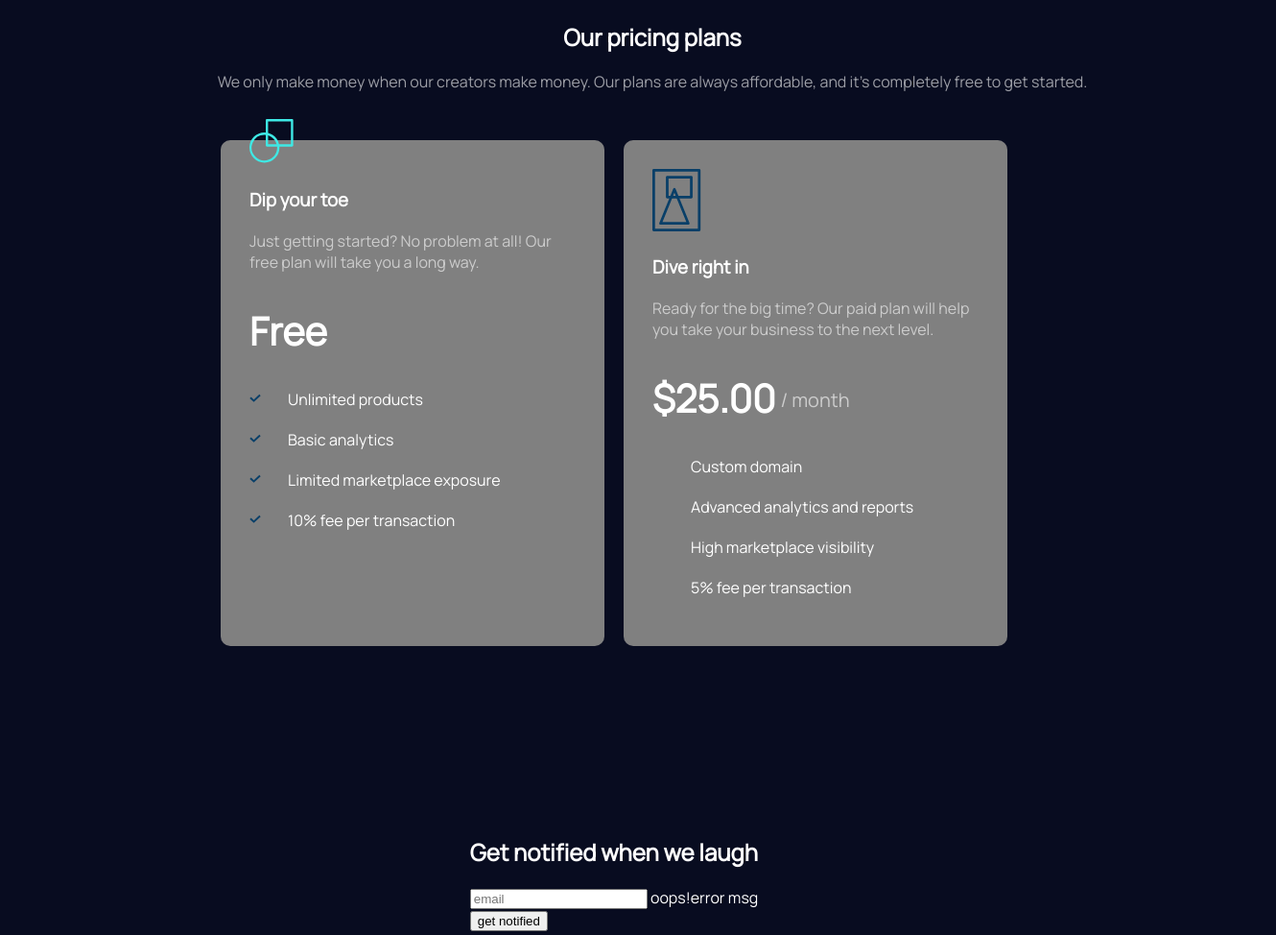
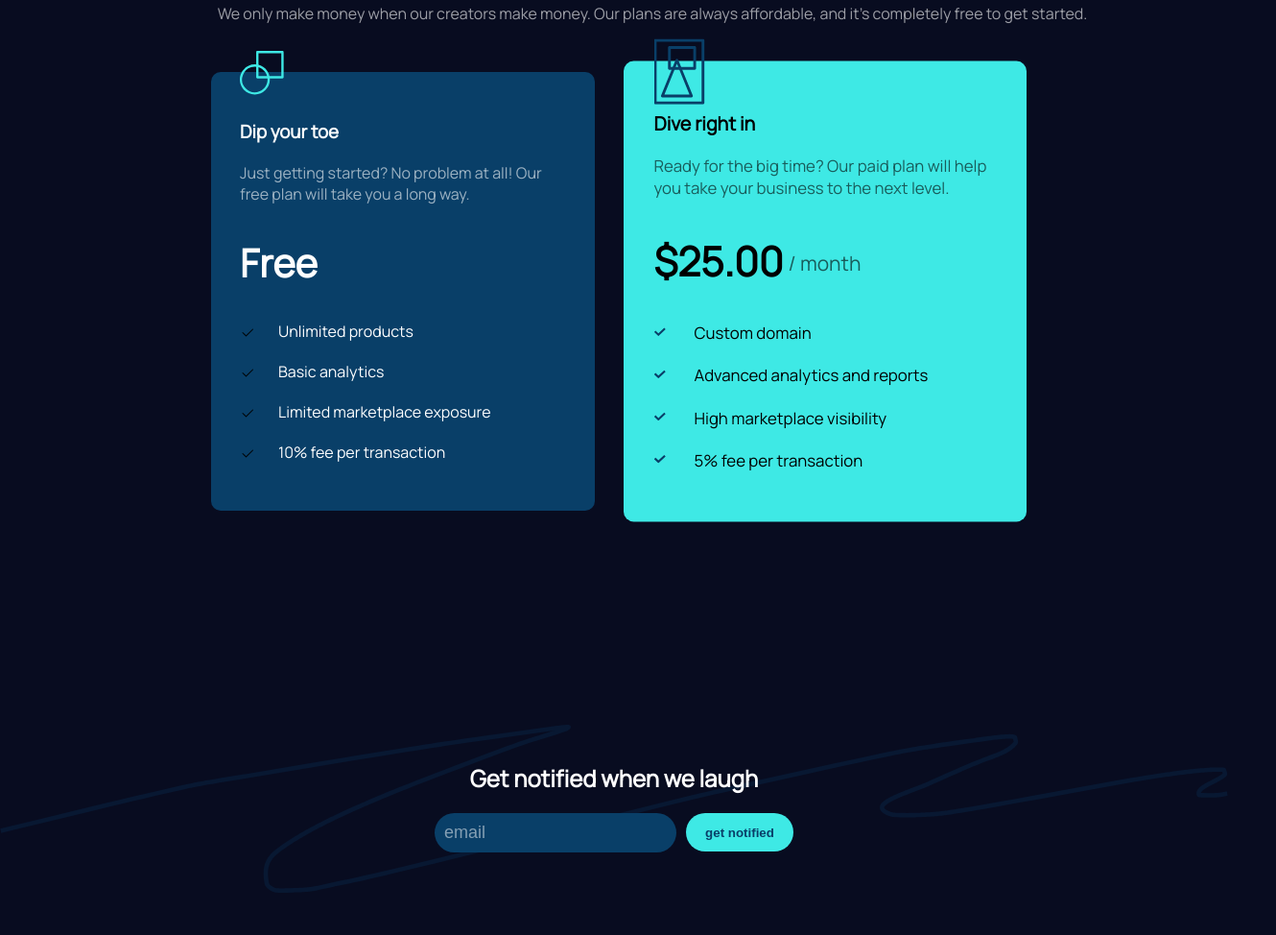
Before and after one commit to Upshur06/Maker-landing-page, a plain HTML site: page index.html in a window 1280 px wide. Shown: the part 1119-2093 px from the top of the page at 96% size, 1330 px wide, since content can reach past the window. Drawn offline with Linux system fonts and the light colour scheme.

Commit message:
css footer

```diff
--- a/css/styles.css
+++ b/css/styles.css
@@ -5,6 +5,7 @@ body{
     background-color:#080C20;
     color: white;
     font-family: 'Manrope', sans-serif;
+    overflow-x: hidden;
 }
 
 p{
@@ -31,6 +32,16 @@ p{
     justify-content: space-between;
 }
 
+#left{
+    position: absolute;
+    left: -20px;
+}
+
+#right{
+    position: absolute;
+    right: -50px;
+}
+
 .banner_content{
     width: 33%;
     display: flex;
@@ -41,6 +52,7 @@ p{
     background-repeat: no-repeat;
     background-size: contain;
     background-position: center;
+    margin: auto;
 }
 
 .banner_content h1{
@@ -70,7 +82,6 @@ p{
 
 .features div{
     width: 250px;
-
 }
 
 .features div:nth-child(even){
@@ -142,51 +153,68 @@ li{
 }
 
 #free{
-    /* background-color: #093F68; */
+    background-color: #093F68;
 }
 
 #paid{
-    /* background-color: #3EE9E5; */
-    /* color: black; */
-    /* margin-left: 30px; */
-    /* transform: scale(1.05); */
+    background-color: #3EE9E5;
+    color: black;
+    margin-left: 30px;
+    transform: scale(1.05);
 }
 
 #paid #icon{
-    /* top: -35; */
+    top: -35;
 }
 
 .footer{
-    /* padding: 5%; */
-    /* width: 100%; */
-    /* box-sizing: border-box; */
-    /* display: flex; */
-    /* flex-direction: column; */
-    /* justify-content: center; */
-    /* align-items: center; */
-
+    padding: 5%;
+    width: 100%;
+    box-sizing: border-box;
+    display: flex;
+    flex-direction: column;
+    justify-content: center;
+    align-items: center;
+    background-image: url('../assests/bg-footer-squiggle.svg');
+    background-repeat: no-repeat;
+    background-size: contain;
+    background-position: center;
 }
 
 .footer div{
-    /* display: flex; */
+    display: flex;
 }
 
-.error{
-    /* visibility: hidden; */
+#error{
+    visibility: hidden;
 }
 
 .footer #input_container{
-    /* display: flex; */
-    /* flex-direction: column; */
+    display: flex;
+    flex-direction: column;
 }
 
 .footer input{
-    /* outline: none; */
-    /* border: none; */
-    /* background-color: #093F68; */
-    /* color: white; */
+    outline: none;
+    border: none;
+    background-color: #093F68;
+    color: white;
+    font-size: 18px;
+    padding: 10px;
+    border-radius: 30px;
 }
 
-/* ::placeholder{
+.footer button{
+    outline: none;
+    border: none;
+    background-color: #3EE9E5;
+    color: #093F68;
+    font-weight: bold;
+    border-radius: 30px;
+    height: 40px;
+    margin-left: 10px;
+    padding: 0 20px;
+}
+::placeholder{
     color: rgba(255,255,255,0.5);
-} */
+}
--- a/index.html
+++ b/index.html
@@ -16,16 +16,15 @@
 
         <!-- top banner -->
         <div class="banner">
-            <img src='./assests/illustration-hero-left.svg' alt="">
+            <img id="left" src='./assests/illustration-hero-left.svg' alt="">
 
                 <div class="banner_content">
                     <h1>Get paid for the work you <span>love</span> to do.</h1>
                     <p>The 9-5 grind job is so last century. We believe in living life on your own terms. Weather you're looking to escape the rate race or set up a side hustle, we got you covered.</p>
-                    <!-- <img src='./assests/bg-hero-squiggle.svg' alt=""> -->
                     <img src='./assests/icon-scroll.svg' alt="">
                 </div>
 
-            <img src='./assests/illustration-hero-right.svg' alt="">
+            <img id="right" src='./assests/illustration-hero-right.svg' alt="">
         </div>
 
         <!-- main content -->
@@ -35,25 +34,21 @@
                     <div class="illustration"><img src='./assests/illustration-passions.svg' alt=""></div>
                     <h4>Indulge your passions</h4>
                     <p>Your passions shouldn't be just for the weekend. Earn a living doing what you love.</p>
-
                 </div>
                 <div>
                     <div class="illustration"><img src='./assests/illustration-financial-freedom.svg' alt=""></div>
                     <h4>Gain financial freedom</h4>
                     <p>Start making money work for you. There’s nothing quite like earning while you sleep. </p>
-
                 </div>
                 <div>
                     <div class="illustration"><img src='./assests/illustration-lifestyle.svg' alt=""></div>
                     <h4>Choose your lifestyle</h4>
                     <p>Own your daily schedule. Fancy a lie-in? Go for it! Take charge of your week.</p>
-
                 </div>
                 <div>
                     <div class="illustration"><img src='./assests/illustration-work-anywhere.svg' alt=""></div>
                     <h4>Work from anywhere</h4>
                     <p>Selling online means not being pinned down. Want to work AND travel? Go for it!</p>
-
                 </div>
             </div>
 
@@ -69,23 +64,23 @@
                     <p>Just getting started? No problem at all! Our free plan will take you a long way.</p>
                     <h2>Free</h2>
                     <ul>
-                        <li><img class='check' src='./assests/icon-check.svg'>Unlimited products</li>
-                        <li><img class='check' src='./assests/icon-check.svg'>Basic analytics</li>
-                        <li><img class='check' src='./assests/icon-check.svg'>Limited marketplace exposure</li>
-                        <li><img class='check' src='./assests/icon-check.svg'>10% fee per transaction</li>
+                        <li><img class='check' src='./assests/check2.svg'>Unlimited products</li>
+                        <li><img class='check' src='./assests/check2.svg'>Basic analytics</li>
+                        <li><img class='check' src='./assests/check2.svg'>Limited marketplace exposure</li>
+                        <li><img class='check' src='./assests/check2.svg'>10% fee per transaction</li>
                     </ul>
                 </div>
                 <div class="card" id="paid">
-                    <img src='./assests/icon-paid.svg' alt="">
+                    <img id='icon' src='./assests/icon-paid.svg' alt="">
                     <h3>Dive right in</h3>
                     <p>Ready for the big time? Our paid plan will help you take your business to the next level.</p>
                     <h2>$25.00<span>/ month</span>
                     </h2>
                     <ul>
-                        <li>Custom domain</li>
-                        <li>Advanced analytics and reports</li>
-                        <li>High marketplace visibility</li>
-                        <li>5% fee per transaction</li>
+                        <li><img class='check' src='./assests/icon-check.svg'>Custom domain</li>
+                        <li><img class='check' src='./assests/icon-check.svg'>Advanced analytics and reports</li>
+                        <li><img class='check' src='./assests/icon-check.svg'>High marketplace visibility</li>
+                        <li><img class='check' src='./assests/icon-check.svg'>5% fee per transaction</li>
                     </ul>
                 </div>
             </div>
@@ -95,7 +90,7 @@
         <div class="footer">
             <h2>Get notified when we laugh</h2>
             <div>
-                    <div>
+                    <div id="input_container">
                         <input type="email" placeholder="email"/>
                         <span id='error'>oops!error msg</span>
                     </div>
```
Also changed, not shown: assests/check2.svg (added).
